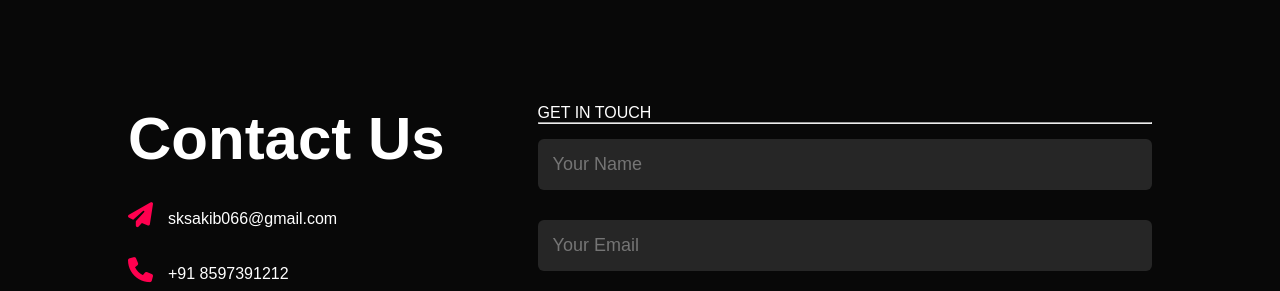
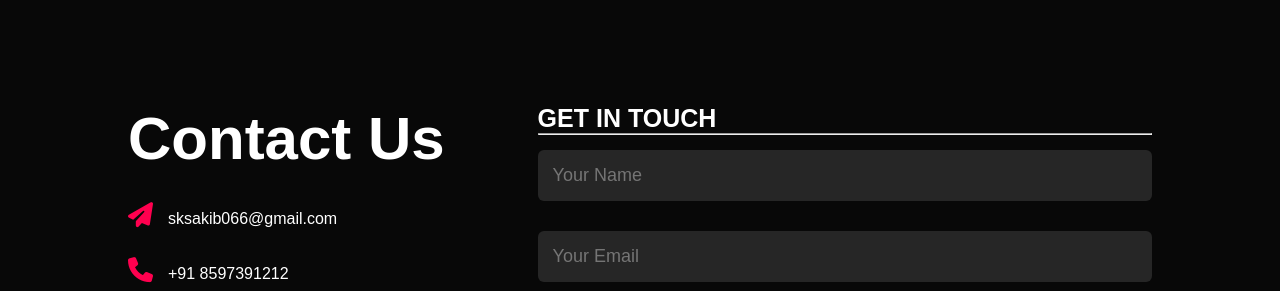
Before and after one commit to sksaakeeb/sksaakeeb.github.io, a plain HTML site: page index.html in a window 1280 px wide. Shown: the part 2629-2920 px from the top of the page. Drawn offline with Linux system fonts and the light colour scheme.

Commit message:
Update style.css

```diff
--- a/style.css
+++ b/style.css
@@ -347,6 +347,10 @@ nav ul li a:hover::after {
     background: #ff004f;
 }
 
+.get_in_touch{
+    font-size: 25px;
+    font-weight: 700;
+}
 .contact-right form {
     width: 100%;
 }
@@ -387,7 +391,7 @@ nav .fa-solid {
 
 @media only screen and (max-width: 600px) {
     #header {
-        background-image: url(images/mobile_background.jpg);
+        background-image: url(images/mobile-background.jpg);
     }
 
     .header-text {
```
